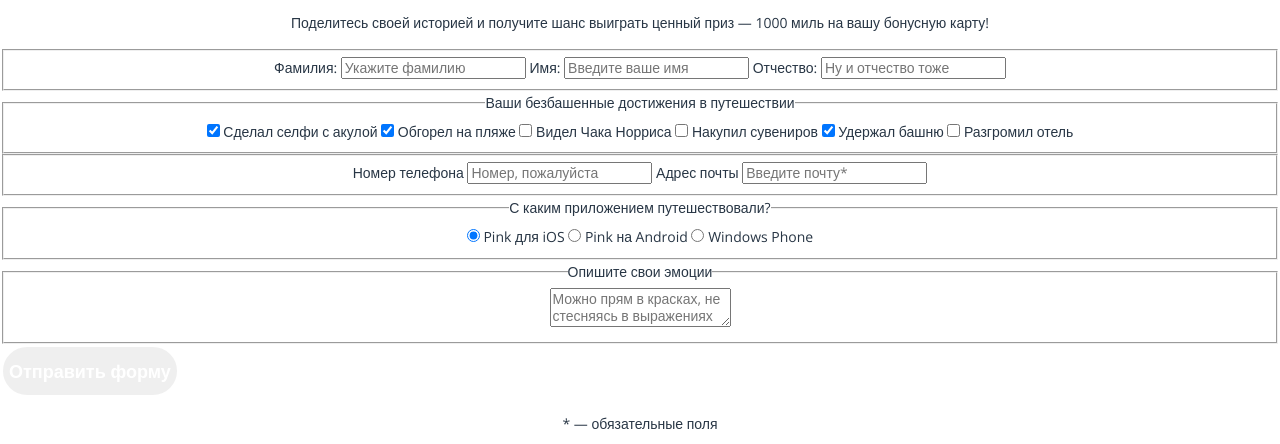
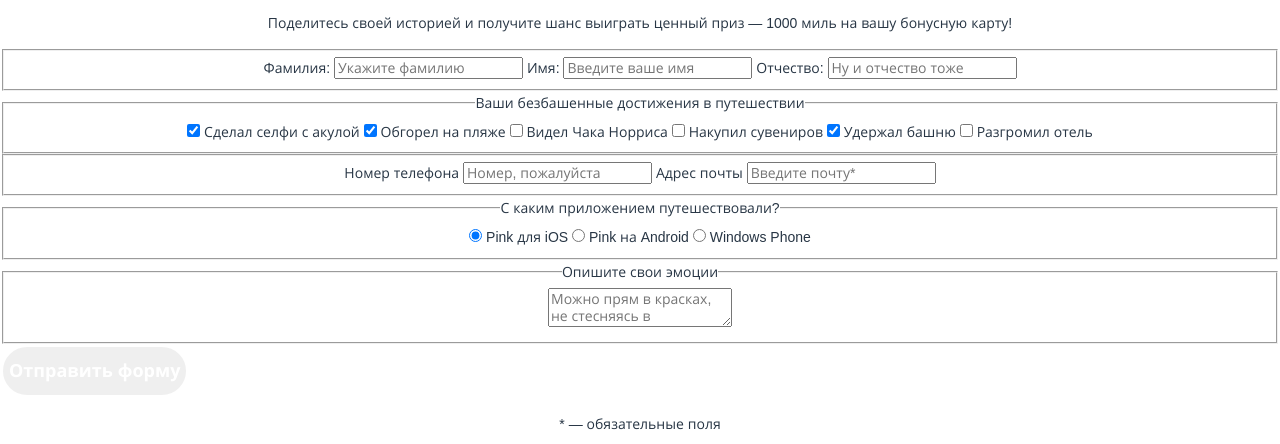
Before and after one commit to kinris/914863-pink-17, a website: page source/form.html in a window 1280 px wide. Shown: the part 276-720 px from the top of the page. Drawn offline with nearby package versions, Linux system fonts and the light colour scheme; files that its build step writes are made by us from their sources; files whose address does not match are found by name.

Commit message:
Подключил шрифты
Подключил шрифты через @font-face

```diff
--- a/source/form.html
+++ b/source/form.html
@@ -7,8 +7,6 @@
   <meta name="viewport" content="width=device-width, initial-scale=1">
   <link href="css/style.css" rel="stylesheet">
   <link href="css/normalize.css" rel="stylesheet">
-  <link href="https://fonts.googleapis.com/css?family=Open+Sans:300,400,700&display=swap&subset=cyrillic"
-    rel="stylesheet">
 </head>
 
 <body>
@@ -113,9 +111,9 @@
       <li>
         <a class="social__item" href="#">
           <span class="visually-hidden">Мы в Твиттере</span>
-            <svg version="1.0" id="Layer_1" xmlns="http://www.w3.org/2000/svg"
-              xmlns:xlink="http://www.w3.org/1999/xlink" x="0px" y="0px" width="19" height="15"
-              viewBox="0 0 17.5 14.663" enable-background="new 0 0 17.5 14.663" xml:space="preserve">
+          <svg version="1.0" id="Layer_1" xmlns="http://www.w3.org/2000/svg" xmlns:xlink="http://www.w3.org/1999/xlink"
+            x="0px" y="0px" width="19" height="15" viewBox="0 0 17.5 14.663" enable-background="new 0 0 17.5 14.663"
+            xml:space="preserve">
             <g id="W6EeEF_1_">
               <g>
                 <path fill="#d22856" fill-rule="evenodd" clip-rule="evenodd"
@@ -129,9 +127,9 @@
       <li>
         <a class="social__item" href="#">
           <span class="visually-hidden">Мы на Фейсбуке</span>
-            <svg version="1.0" id="Layer_1" xmlns="http://www.w3.org/2000/svg"
-              xmlns:xlink="http://www.w3.org/1999/xlink" x="0px" y="0px" width="9" height="19"
-              viewBox="0 0 8.673 18.944" enable-background="new 0 0 8.673 18.944" xml:space="preserve">
+          <svg version="1.0" id="Layer_1" xmlns="http://www.w3.org/2000/svg" xmlns:xlink="http://www.w3.org/1999/xlink"
+            x="0px" y="0px" width="9" height="19" viewBox="0 0 8.673 18.944" enable-background="new 0 0 8.673 18.944"
+            xml:space="preserve">
             <path fill="#d22856"
               d="M6.275,3.357c0.799,0,1.599,0,2.398,0c0-1.119,0-2.238,0-3.357c-0.959,0-1.92,0-2.878,0C2.656,0.181,1.54,2.387,1.948,6.115 H0v3.517h1.958c0,3.104,0,6.208,0,9.312c1.279,0,2.558,0,3.837,0c0-3.104,0-6.208,0-9.312h2.857V6.115H5.786 C5.765,5.07,5.75,3.709,6.275,3.357z" />
           </svg>
@@ -141,9 +139,9 @@
       <li>
         <a class="social__item" href="#">
           <span class="visually-hidden">Мы на Ютубе</span>
-            <svg version="1.0" id="Layer_1" xmlns="http://www.w3.org/2000/svg"
-              xmlns:xlink="http://www.w3.org/1999/xlink" x="0px" y="0px" width="15" height="14"
-              viewBox="0 0 14.64 13.96" enable-background="new 0 0 14.64 13.96" xml:space="preserve">
+          <svg version="1.0" id="Layer_1" xmlns="http://www.w3.org/2000/svg" xmlns:xlink="http://www.w3.org/1999/xlink"
+            x="0px" y="0px" width="15" height="14" viewBox="0 0 14.64 13.96" enable-background="new 0 0 14.64 13.96"
+            xml:space="preserve">
             <path fill="#d22856"
               d="M1.775,13.78C0.799,14.257,0,13.758,0,12.671V1.29c0-1.088,0.799-1.585,1.775-1.109l12.133,5.932 c0.975,0.478,0.975,1.258,0,1.736L1.775,13.78z" />
           </svg>
--- a/source/sass/blocks/common.scss
+++ /dev/null
@@ -1,27 +0,0 @@
-body {
-  @include reset;
-  @include font-base;
-}
-
-.visually-hidden:not(:focus):not(:active),
-input[type="checkbox"].visually-hidden,
-input[type="radio"].visually-hidden {
-  position: absolute;
-
-  width: 1px;
-  height: 1px;
-  margin: -1px;
-  border: 0;
-  padding: 0;
-
-  white-space: nowrap;
-
-  clip-path: inset(100%);
-  clip: rect(0 0 0 0);
-  overflow: hidden;
-}
-
-ul {
-  @include reset;
-  // list-style: $list-style;
-}
--- a/source/sass/blocks/download.scss
+++ b/source/sass/blocks/download.scss
@@ -1,6 +1,4 @@
 .download {
-  display: flex;
-  flex-direction: column;
   padding-top: 28px;
   padding-bottom: 30px;
   padding-left: 20px;
@@ -8,7 +6,7 @@
 
   background-color: $dark-blue;
 
-  font-family: ("Open Sans light", Arial, sans-serif);
+  font-family: "Open Sans light", "Arial", sans-serif;
 
   color: $white;
 }
--- a/source/sass/blocks/page-footer.scss
+++ b/source/sass/blocks/page-footer.scss
@@ -7,7 +7,7 @@
   margin-bottom: 40px;
 
   &:hover {
-    background-image: url(/img/logo-pink-pink-mobile.svg);
+    background-image: url("../img/logo-pink-pink-mobile.svg");
     background-repeat: no-repeat;
   }
 }
--- a/source/sass/blocks/page-title.scss
+++ b/source/sass/blocks/page-title.scss
@@ -15,7 +15,8 @@
   padding-right: 42px;
 
   background-color: $dark-blue;
-  background-image: url(/img/bg-back-mobile@1x.jpg);
+  background-image: url("../img/bg-back-mobile@1x.jpg");
+  background-repeat: no-repeat;
 }
 
 .page-title--darkblue {
--- a/source/sass/blocks/photos-list.scss
+++ b/source/sass/blocks/photos-list.scss
@@ -45,7 +45,7 @@
   text-transform: uppercase;
   color: $dark-pink;
 
-  background-image: url(../img/icon-heart.svg);
+  background-image: url("../img/icon-heart.svg");
   background-position-x: 18px;
   background-position-y: center;
   background-repeat: no-repeat;
--- /dev/null
+++ b/source/sass/fonts.scss
@@ -0,0 +1,65 @@
+@font-face {
+  font-family: "Open Sans";
+  font-style: normal;
+  font-weight: 300;
+  font-display: swap;
+  src: local("Open Sans Light"),
+    local("OpenSans-Light"),
+    url("/fonts/opensanslight.woff2") format("woff2");
+  unicode-range: u+0400-045f, u+0490-0491, u+04b0-04b1, u+2116;
+}
+
+@font-face {
+  font-family: "Open Sans";
+  font-style: normal;
+  font-weight: 300;
+  font-display: swap;
+  src: local("Open Sans Light"),
+    local("OpenSans-Light"),
+    url("/fonts/opensanslight.woff") format("woff");
+  unicode-range: u+0400-045f, u+0490-0491, u+04b0-04b1, u+2116;
+}
+
+@font-face {
+  font-family: "Open Sans";
+  font-style: normal;
+  font-weight: 400;
+  font-display: swap;
+  src: local("Open Sans Regular"),
+    local("OpenSans-Regular"),
+    url("/fonts/opensans.woff2") format("woff2");
+  unicode-range: u+0400-045f, u+0490-0491, u+04b0-04b1, u+2116;
+}
+
+@font-face {
+  font-family: "Open Sans";
+  font-style: normal;
+  font-weight: 400;
+  font-display: swap;
+  src: local("Open Sans Regular"),
+    local("OpenSans-Regular"),
+    url("/fonts/opensans.woff") format("woff");
+  unicode-range: u+0400-045f, u+0490-0491, u+04b0-04b1, u+2116;
+}
+
+@font-face {
+  font-family: "Open Sans";
+  font-style: normal;
+  font-weight: 700;
+  font-display: swap;
+  src: local("Open Sans bold"),
+    local("OpenSans-bold"),
+    url("/fonts/opensansbold.woff2") format("woff2");
+  unicode-range: u+0400-045f, u+0490-0491, u+04b0-04b1, u+2116;
+}
+
+@font-face {
+  font-family: "Open Sans";
+  font-style: normal;
+  font-weight: 700;
+  font-display: swap;
+  src: local("Open Sans bold"),
+    local("OpenSans-bold"),
+    url("/fonts/opensansbold.woff") format("woff");
+  unicode-range: u+0400-045f, u+0490-0491, u+04b0-04b1, u+2116;
+}
--- a/source/sass/style.scss
+++ b/source/sass/style.scss
@@ -1,3 +1,4 @@
+@import "fonts.scss";
 @import "variables.scss";
 @import "mixins.scss";
 @import "common.scss";
```
Also changed, not shown: source/index.html (+0 -2 lines), source/photo.html (+0 -2 lines), source/sass/blocks/page-header.scss (line endings or trailing spaces), source/sass/blocks/photo-editor.scss (line endings or trailing spaces), source/sass/common.scss (line endings or trailing spaces), source/sass/mixins.scss (line endings or trailing spaces), source/sass/variables.scss (line endings or trailing spaces). Lines whose indentation alone changed are shown as unchanged.
